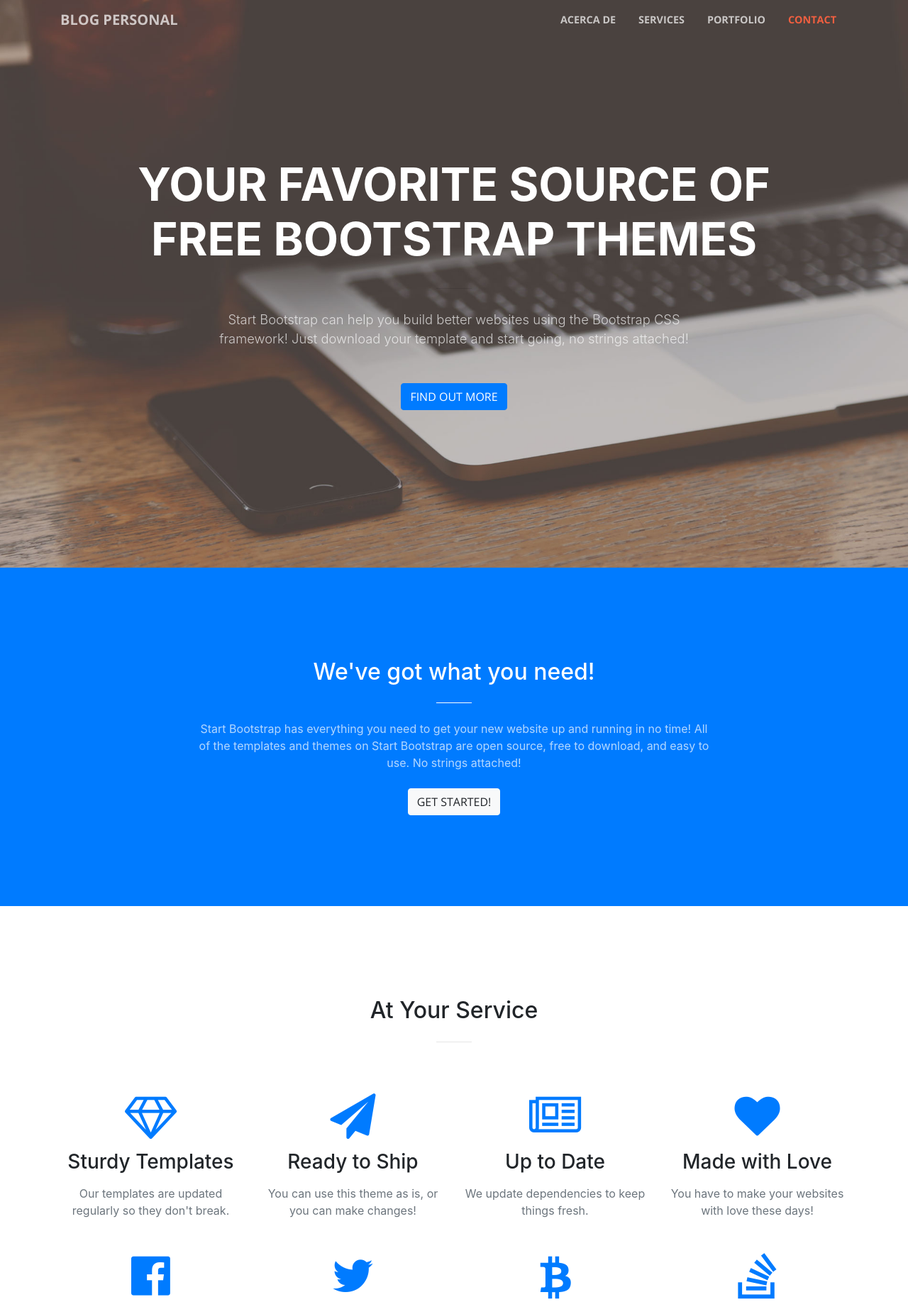
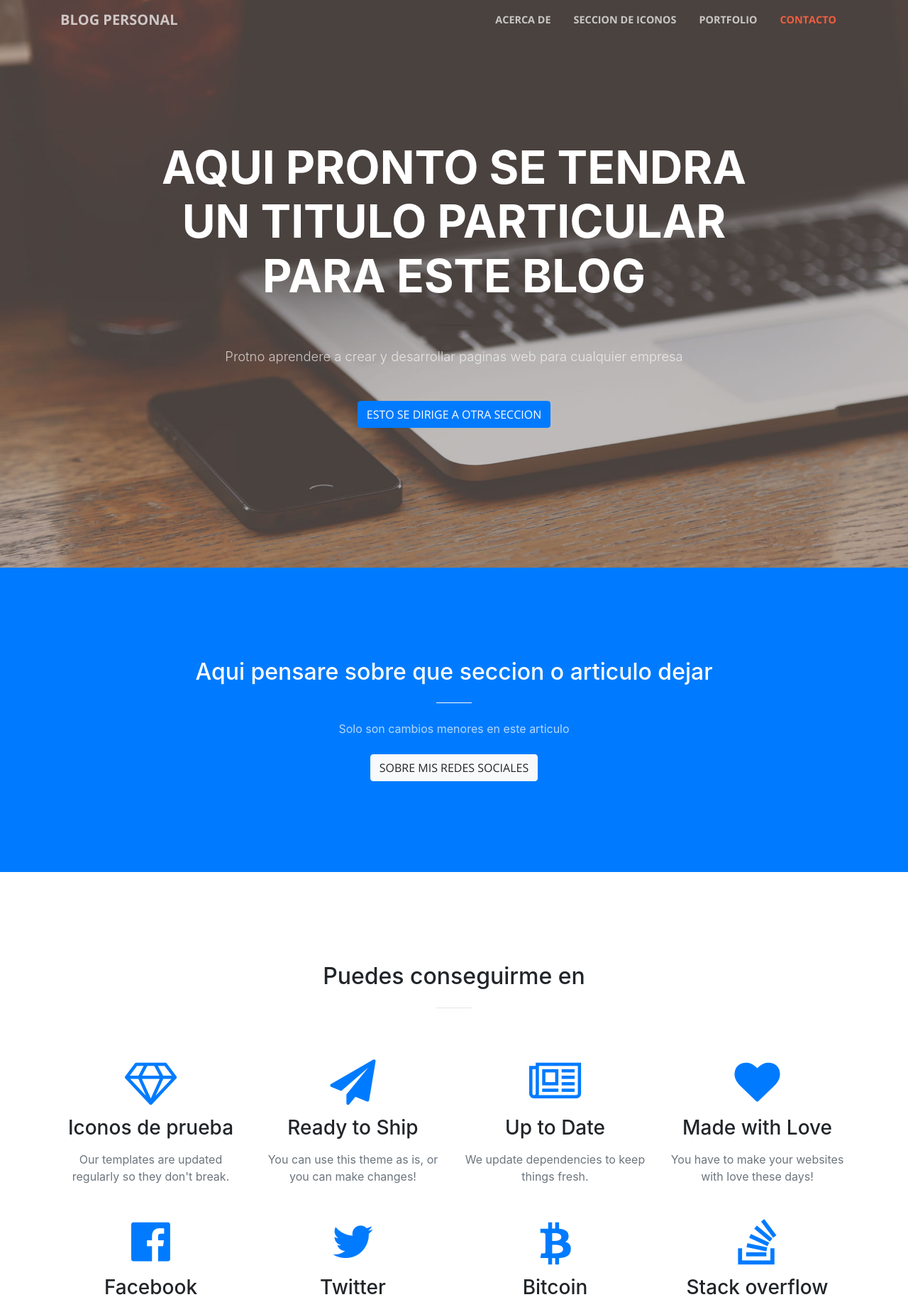
Before and after one commit to danielvalero41/Proyecto-de-blog-personal, a website with bundled scripts: page index.html in a window 1280 px wide. Shown: the top 1835 px of the page at 71% size. Built offline with nearby package versions, Linux system fonts and the light colour scheme.

Commit message:
Se hizo una pequeña traduccion a todo el proyecto

```diff
--- a/index.html
+++ b/index.html
@@ -41,13 +41,13 @@
               <a class="nav-link js-scroll-trigger" href="#about">Acerca de</a>
             </li>
             <li class="nav-item">
-              <a class="nav-link js-scroll-trigger" href="#services">Services</a>
+              <a class="nav-link js-scroll-trigger" href="#services">Seccion de Iconos</a>
             </li>
             <li class="nav-item">
               <a class="nav-link js-scroll-trigger" href="#portfolio">Portfolio</a>
             </li>
             <li class="nav-item">
-              <a class="nav-link js-scroll-trigger" href="#contact">Contact</a>
+              <a class="nav-link js-scroll-trigger" href="#contact">Contacto</a>
             </li>
           </ul>
         </div>
@@ -59,13 +59,13 @@
         <div class="row">
           <div class="col-lg-10 mx-auto">
             <h1 class="text-uppercase">
-              <strong>Your Favorite Source of Free Bootstrap Themes</strong>
+              <strong>Aqui pronto se tendra un titulo particular para este blog</strong>
             </h1>
             <hr>
           </div>
           <div class="col-lg-8 mx-auto">
-            <p class="text-faded mb-5">Start Bootstrap can help you build better websites using the Bootstrap CSS framework! Just download your template and start going, no strings attached!</p>
-            <a class="btn btn-primary btn-xl js-scroll-trigger" href="#about">Find Out More</a>
+            <p class="text-faded mb-5">Protno aprendere a crear y desarrollar paginas web para cualquier empresa</p>
+            <a class="btn btn-primary btn-xl js-scroll-trigger" href="#about">Esto se dirige a otra seccion</a>
           </div>
         </div>
       </div>
@@ -75,10 +75,10 @@
       <div class="container">
         <div class="row">
           <div class="col-lg-8 mx-auto text-center">
-            <h2 class="section-heading text-white">We've got what you need!</h2>
+            <h2 class="section-heading text-white">Aqui pensare sobre que seccion o articulo dejar</h2>
             <hr class="light my-4">
-            <p class="text-faded mb-4">Start Bootstrap has everything you need to get your new website up and running in no time! All of the templates and themes on Start Bootstrap are open source, free to download, and easy to use. No strings attached!</p>
-            <a class="btn btn-light btn-xl js-scroll-trigger" href="#services">Get Started!</a>
+            <p class="text-faded mb-4">Solo son cambios menores en este articulo</p>
+            <a class="btn btn-light btn-xl js-scroll-trigger" href="#services">Sobre mis redes sociales</a>
           </div>
         </div>
       </div>
@@ -88,7 +88,7 @@
       <div class="container">
         <div class="row">
           <div class="col-lg-12 text-center">
-            <h2 class="section-heading">At Your Service</h2>
+            <h2 class="section-heading">Puedes conseguirme en</h2>
             <hr class="my-4">
           </div>
         </div>
@@ -98,7 +98,7 @@
           <div class="col-lg-3 col-md-6 text-center">
             <div class="service-box mt-5 mx-auto">
               <i class="fa fa-4x fa-diamond text-primary mb-3 sr-icons"></i>
-              <h3 class="mb-3">Sturdy Templates</h3>
+              <h3 class="mb-3">Iconos de prueba</h3>
               <p class="text-muted mb-0">Our templates are updated regularly so they don't break.</p>
             </div>
           </div>
@@ -254,8 +254,8 @@
 
     <section class="bg-dark text-white">
       <div class="container text-center">
-        <h2 class="mb-4">Free Download at Start Bootstrap!</h2>
-        <a class="btn btn-light btn-xl sr-button" href="http://startbootstrap.com/template-overviews/creative/">Download Now!</a>
+        <h2 class="mb-4">Mas contendio pero con enlace a una descarga</h2>
+        <a class="btn btn-light btn-xl sr-button" href="http://startbootstrap.com/template-overviews/creative/">Aqui se descarga un template de bootstrap</a>
       </div>
     </section>
 
@@ -263,9 +263,9 @@
       <div class="container">
         <div class="row">
           <div class="col-lg-8 mx-auto text-center">
-            <h2 class="section-heading">Let's Get In Touch!</h2>
+            <h2 class="section-heading">Aqui estara mi datos personales</h2>
             <hr class="my-4">
-            <p class="mb-5">Ready to start your next project with us? That's great! Give us a call or send us an email and we will get back to you as soon as possible!</p>
+            <p class="mb-5">Pronto modificare esta pagina</p>
           </div>
         </div>
         <div class="row">
@@ -276,7 +276,7 @@
           <div class="col-lg-4 mr-auto text-center">
             <i class="fa fa-envelope-o fa-3x mb-3 sr-contact"></i>
             <p>
-              <a href="mailto:your-email@your-domain.com">feedback@startbootstrap.com</a>
+              <a href="mailto:your-email@your-domain.com">example@gmail.com</a>
             </p>
           </div>
         </div>
```
